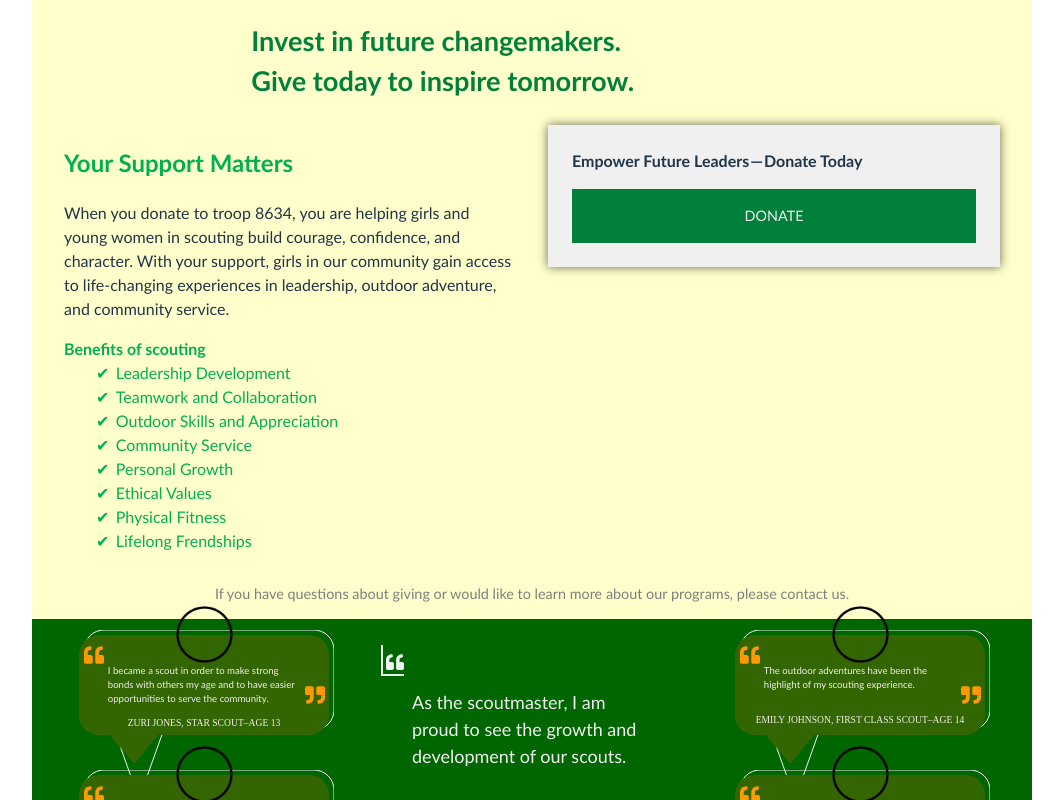
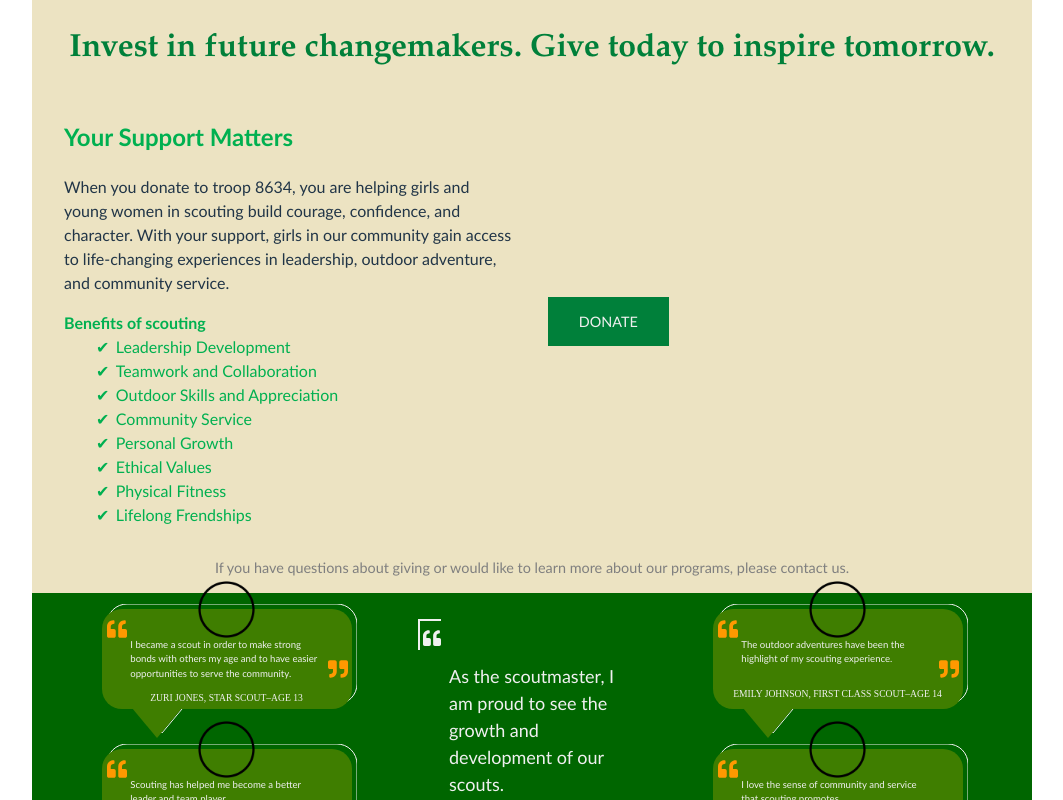
Before and after one commit to EJLearner/8634, a React (Vite) app: page / in a window 1280 px wide. Shown: the part 760-1560 px from the top of the page, without its empty margins (108-1171 px from the left). Built offline with nearby package versions, Linux system fonts and the light colour scheme.

Commit message:
refactor: update HTML title and comment out favicon link; enhance CSS variables and styles; simplify Quote component

```diff
--- a/index.html
+++ b/index.html
@@ -2,9 +2,9 @@
 <html lang="en">
   <head>
     <meta charset="UTF-8" />
-    <link rel="icon" type="image/svg+xml" href="/vite.svg" />
+    <!-- <link rel="icon" type="image/svg+xml" href="/vite.svg" /> -->
     <meta name="viewport" content="width=device-width, initial-scale=1.0" />
-    <title>Vite + React + TS</title>
+    <title>BSA Troop 8634</title>
   </head>
   <body>
     <form name="contact" data-netlify="true" hidden>
--- a/src/index.css
+++ b/src/index.css
@@ -14,7 +14,9 @@
 
   --pea-green: rgb(51, 102, 0);
   --nav-bar-text: var(--pea-green);
-  --front-quote-shape-fill-color: var(--pea-green);
+
+  --green63: rgb(63, 126, 0);
+  --front-quote-shape-fill-color: var(--green63);
 
   --another-green: rgb(0, 102, 0);
   --quotes-page-background: var(--another-green);
@@ -26,15 +28,14 @@
   --orange: rgb(255, 153, 0);
   --scout-quote-marks: var(--orange);
 
-  --light-yellow: rgb(255, 255, 204);
-  --about-and-donation-background-color: var(--light-yellow);
-  --calendar-page-background-color: var(--light-yellow);
+  --pale-yellow: rgb(236, 227, 194);
+  --about-and-donation-background-color: var(--pale-yellow);
+  --calendar-page-background-color: var(--pale-yellow);
 
   --white-values: 240, 240, 240;
   --white: rgb(var(--white-values));
   --quote-text-color: var(--white);
   --scoutmaster-quote-icon-color: var(--white);
-  --donate-box-background-color: var(--white);
   --donation-button-background: var(--white);
   --active-donation-button-text: var(--white);
   --default-button-text: var(--white);
@@ -68,10 +69,13 @@
     'Times New Roman', Times, Baskerville, Georgia, serif;
   --calibri-font-family:
     Calibri, Candara, Segoe, Segoe UI, Optima, Arial, sans-serif;
-  --default-font-family: var(--calibri-font-family);
   --avenir-next-lt-pro-font-family:
     'Avenir Next LT Pro', 'Avenir Next', 'Avenir', 'Segoe UI', Helvetica, Arial,
     sans-serif;
+  --garamond-font-family:
+    Garamond, Baskerville, 'Baskerville Old Face', 'Times New Roman', Times,
+    serif;
+  --default-font-family: var(--calibri-font-family);
 
   font-family: var(--default-font-family);
   line-height: 1.5;
@@ -155,7 +159,6 @@ button:focus-visible {
   font-family: inherit;
   font-size: inherit;
   font-weight: 500;
-  /* text-decoration: underline; */
   cursor: pointer;
 
   &:hover {
@@ -177,11 +180,9 @@ h1 {
 
 #donate-header {
   color: var(--header-text);
-  max-width: 60%;
-  align-self: center;
-  text-align: left;
-  text-wrap: balance;
-  font-size: 1.7rem;
+  font-family: var(--garamond-font-family);
+  text-align: center;
+  font-size: 2rem;
 }
 
 .support-benefits-donate {
@@ -216,35 +217,8 @@ h1 {
 }
 
 .donate-box {
-  background-color: var(--donate-box-background-color);
-  box-shadow: 0 0 10px rgba(0, 0, 0, 0.6);
-  display: flex;
-  flex-direction: column;
-  row-gap: 1rem;
-  padding: 1.5rem 1.5rem;
+  align-self: center;
 
-  h2 {
-    font-size: 1rem;
-    margin: 0;
-    padding: 0;
-  }
-
-  .submit-button {
-    display: flex;
-    flex-direction: row;
-    align-items: center;
-    justify-content: center;
-    gap: 0.5em;
-    width: 100%;
-    font-size: 0.9rem;
-    padding: 0.6em 2em;
-    background-color: var(--increase-donation-button-fill);
-    text-transform: uppercase;
-
-    span {
-      line-height: 1.2;
-    }
-  }
   a {
     border: 2px solid transparent;
     text-align: center;
@@ -271,9 +245,9 @@ section.quotes {
   background-color: var(--quotes-page-background);
   color: var(--quote-text-color);
   display: grid;
-  grid-template-columns: 2fr 2fr 2fr;
+  grid-template-columns: 3fr 2fr 3fr;
   grid-template-areas: 'scout-quotes-1 scoutmaster-quote scout-quotes-2';
-  gap: 1rem;
+  gap: 0.5rem;
   width: 100%;
   padding: 1em 1em 0;
   /* clip the bottom of the section but not the other areas */
@@ -363,7 +337,7 @@ section.quotes {
 
   .scoutmaster-quote-content {
     --scoutmaster-quote-bottom-padding: 3px;
-    --scoutmaster-quote-side-badding: 3px;
+    --scoutmaster-quote-side-padding: 3px;
     --scoutmaster-quote-top-padding: 8px;
 
     position: relative;
@@ -381,24 +355,25 @@ section.quotes {
     .right-quote-icon {
       fill: var(--scoutmaster-quote-icon-color);
       border: 2px solid var(--scoutmaster-quote-icon-color);
-      width: calc(20px + var(--scoutmaster-quote-side-badding));
+      width: calc(20px + var(--scoutmaster-quote-side-padding));
       height: calc(
         20px + var(--scoutmaster-quote-bottom-padding) +
           var(--scoutmaster-quote-top-padding)
       );
-      border-top: none;
       padding-bottom: var(--scoutmaster-quote-bottom-padding);
       padding-top: var(--scoutmaster-quote-top-padding);
     }
 
     .left-quote-icon {
+      border-bottom: none;
       border-right: none;
-      padding-left: var(--scoutmaster-quote-side-badding);
+      padding-left: var(--scoutmaster-quote-side-padding);
     }
 
     .right-quote-icon {
+      border-top: none;
       border-left: none;
-      padding-right: var(--scoutmaster-quote-side-badding);
+      padding-right: var(--scoutmaster-quote-side-padding);
     }
 
     .quote-text {
--- a/src/pages/Home/Home.tsx
+++ b/src/pages/Home/Home.tsx
@@ -39,13 +39,10 @@ function Home() {
               </ul>
             </div>
           </div>
-          <div>
-            <div className="donate-box">
-              <h2>Empower Future Leaders&#8202;&mdash;&#8202;Donate Today</h2>
-              <a href="https://www.paypal.com/donate/?hosted_button_id=ZQCX9N42G6AMU">
-                Donate
-              </a>
-            </div>
+          <div className="donate-box">
+            <a href="https://www.paypal.com/donate/?hosted_button_id=ZQCX9N42G6AMU">
+              Donate
+            </a>
           </div>
         </div>
         <p className="questions-text">
--- a/src/pages/Home/Quote.tsx
+++ b/src/pages/Home/Quote.tsx
@@ -8,7 +8,6 @@ function myTriangleMaker({
   left,
   width,
   height,
-  peakAtTop = true,
 }: {
   top: number;
   left: number;
@@ -19,20 +18,12 @@ function myTriangleMaker({
   const right = left + width;
   const bottom = top + height;
 
-  const points = peakAtTop
-    ? `${left},${bottom} ${right},${bottom} ${(left + right) / 2},${top}`
-    : `${left},${top} ${right},${top} ${(left + right) / 2},${bottom}`;
+  const points = `${left},${top} ${right},${top} ${(left + right) / 2},${bottom}`;
 
   return <polygon points={points} />;
 }
 
-function QuoteShape({
-  className,
-  type,
-}: {
-  className: string;
-  type: 'foreground' | 'background';
-}) {
+function QuoteShape({className}: {className: string}) {
   const svgHeight = 150;
   const rectHeight = 0.666666 * svgHeight;
 
@@ -40,7 +31,7 @@ function QuoteShape({
     top: rectHeight - 1,
     left: 30,
     width: 50,
-    height: type === 'foreground' ? 30 : 70,
+    height: 30,
     peakAtTop: false,
   };
 
@@ -70,8 +61,8 @@ function Quote(props: {
 
   return (
     <div className="quote-wrapper">
-      <QuoteShape className="background-quote" type="background" />
-      <QuoteShape className="foreground-quote" type="foreground" />
+      <QuoteShape className="background-quote" />
+      <QuoteShape className="foreground-quote" />
       <FaQuoteLeft className="left-quote-icon" />
       <FaQuoteRight className="right-quote-icon" />
       <img alt={`${name}'s picture`} className="scout-picture" src={picture} />
```
